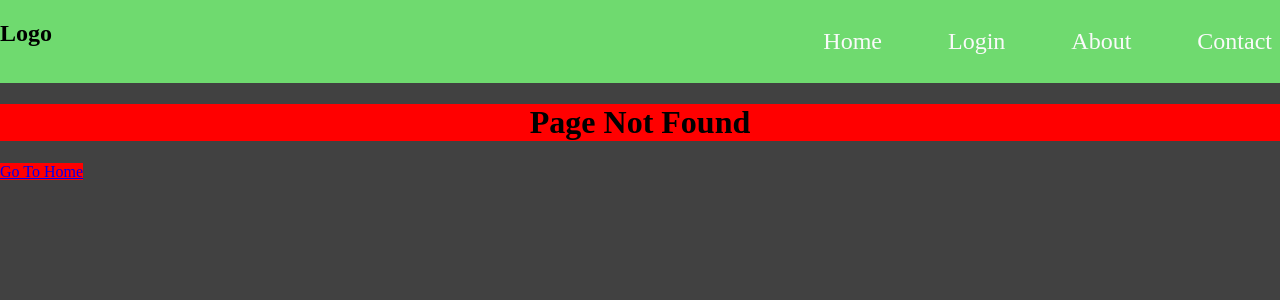
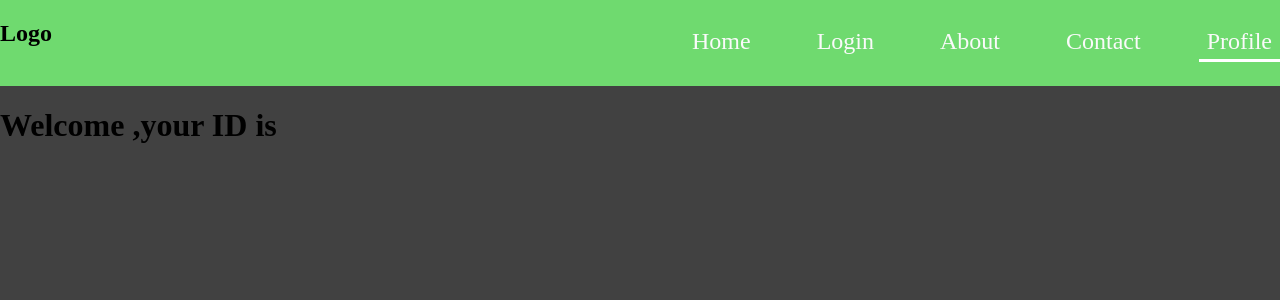
Before and after one commit to Muz1058/Angular, an Angular app: page /profile in a window 1280 px wide. Before the commit this address had no page. Shown: the top 300 px of the page. Built offline with nearby package versions, Linux system fonts and the light colour scheme.

Commit message:
passing data between pages with routing

```diff
--- a/src/app/app.routes.ts
+++ b/src/app/app.routes.ts
@@ -4,6 +4,7 @@ import { About } from './about/about';
 import { Contact } from './contact/contact';
 import { Home } from './home/home';
 import { PageNotFound } from './page-not-found/page-not-found';
+import { ProfileComponent } from './profile/profile';
 
 export const routes: Routes = [
 
@@ -24,6 +25,10 @@ export const routes: Routes = [
         component: Home
     },
     {
+        path:'profile',
+        component:ProfileComponent
+    },
+    {
         path:'**',
         component:PageNotFound
     }
--- a/src/app/header/header.html
+++ b/src/app/header/header.html
@@ -5,5 +5,6 @@
     <li routerLinkActive="active" routerLink="/login">Login</li>
     <li routerLinkActive="active" routerLink="/about">About</li>
     <li routerLinkActive="active" routerLink="/contact">Contact</li>
+    <li routerLinkActive="active" routerLink="/profile">Profile</li>
   </ul>
 </nav>
--- a/src/app/home/home.html
+++ b/src/app/home/home.html
@@ -1 +1,6 @@
-<p>home works!</p>
+<h1>Home Page</h1>
+
+<!-- <a [routerLink]="['profile',{name:'Ali',id:5}]">Go To Profile</a> -->
+
+<button (click)="goTOProfile('ahmad','10')">Open your Profile Ahmad </button>
+<button (click)="goTOProfile('ALi','15')">Open your Profile Ali </button>
--- a/src/app/home/home.ts
+++ b/src/app/home/home.ts
@@ -1,11 +1,21 @@
+import { ɵnormalizeQueryParams } from '@angular/common';
 import { Component } from '@angular/core';
+import { Router,RouterLink } from "@angular/router";
 
 @Component({
   selector: 'app-home',
-  imports: [],
+  imports: [RouterLink],
   templateUrl: './home.html',
   styleUrl: './home.css'
 })
 export class Home {
 
+  constructor(private router:Router){
+
+
+  }
+
+  goTOProfile(name:string,id:string){
+    this.router.navigate(['profile'],{queryParams:{name,id}})
+  }
 }
--- a/src/app/profile/profile.html
+++ b/src/app/profile/profile.html
@@ -1,11 +1,14 @@
-<button (click)="showName()">Get Name</button>
+<!-- <button (click)="showName()">Get Name</button>
 
 <br><br>
 <h1>User Name is {{displayName}}</h1>
-<input (input)="getName($event)"  type="text" name="user" placeholder="Enter user name">
+<input (input)="getName($event)"  type="text" name="user" placeholder="Enter user name"> -->
 
 <!-- <div (mouseenter)="handleEvent($event)" style="width: 80px;height: 80px ;background-color:red">mouseenter</div>
 <div (mouseleave)="handleEvent($event)" style="width: 80px;height: 80px ;background-color:green">mouseleave</div>
 <div (mousedown)="handleEvent($event)" style="width: 80px;height: 80px ;background-color:green">mousedown</div>
 <div (mouseover)="handleEvent($event)" style="width: 80px;height: 80px ;background-color:green">mouseover</div>
 <div (mousewheel)="handleEvent($event)" style="width: 80px;height: 80px ;background-color:green">mousewheel</div> -->
+
+
+<h1>Welcome {{userName}} ,your ID is {{userId}}</h1>
--- a/src/app/profile/profile.ts
+++ b/src/app/profile/profile.ts
@@ -1,5 +1,6 @@
 import { Component } from "@angular/core";
 import { createLinkedSignal } from "@angular/core/primitives/signals";
+import { ActivatedRoute } from "@angular/router";
 
 
 @Component({
@@ -13,21 +14,40 @@ import { createLinkedSignal } from "@angular/core/primitives/signals";
 
 export class ProfileComponent{
 
-    handleEvent(event:Event){
-        console.log("VAlue ::",(event.target as HTMLInputElement).value)
-        console.log("Type :: ",event.type)
-    }
+    // handleEvent(event:Event){
+    //     console.log("VAlue ::",(event.target as HTMLInputElement).value)
+    //     console.log("Type :: ",event.type)
+    // }
 
-    name="";
-    displayName=""
+    // name="";
+    // displayName=""
 
-    getName(event:Event){
-        this.name=(event.target as HTMLInputElement).value
-        console.log("Event ",this.name)
-    }
+    // getName(event:Event){
+    //     this.name=(event.target as HTMLInputElement).value
+    //     console.log("Event ",this.name)
+    // }
 
-    showName(){
-        this.displayName=this.name
+    // showName(){
+    //     this.displayName=this.name
+    // }
+
+    userName:string|null=""
+    userId:string|null=""
+
+    constructor(private route:ActivatedRoute){
+        // passing data via routerLink
+
+        // let data=this.route.snapshot.paramMap.getAll
+        // console.log("Data from pramaAll :: ",data)
+        //  this.userName=this.route.snapshot.paramMap.get('name');
+        //  this.userId=this.route.snapshot.paramMap.get('id')
+
+        // getting data via button click from Home page
+
+        this.route.queryParams.subscribe(params=>{
+            this.userName=params['name']
+            this.userId=params['id']
+        })
     }
 
 }
```
